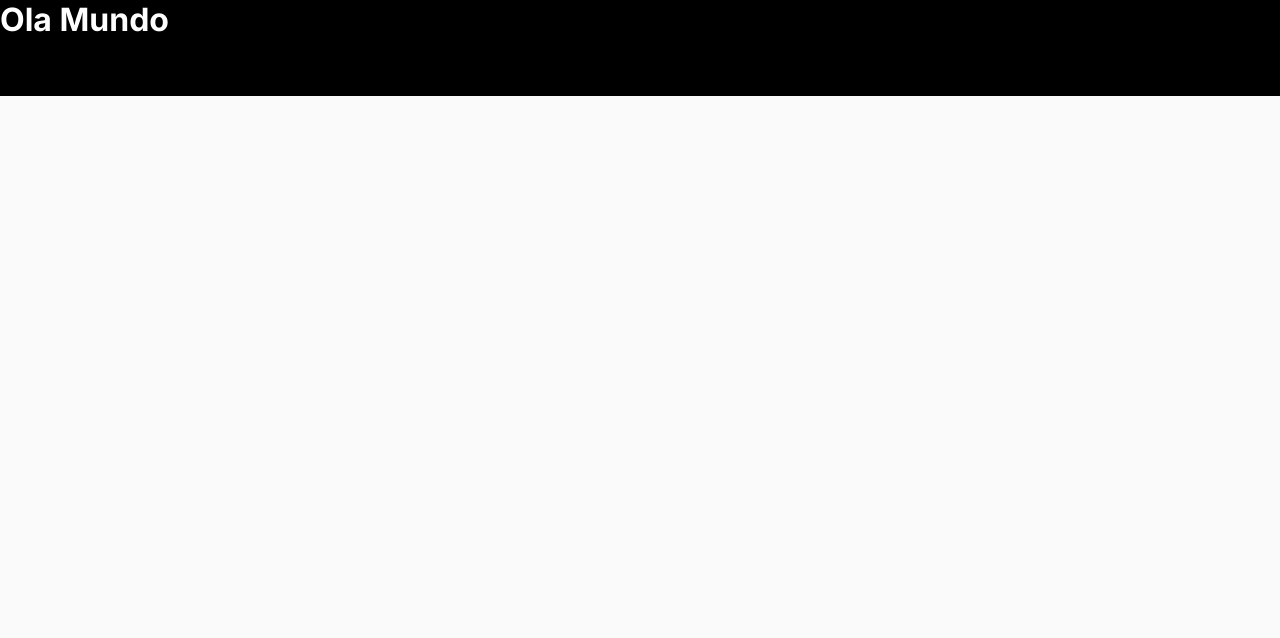
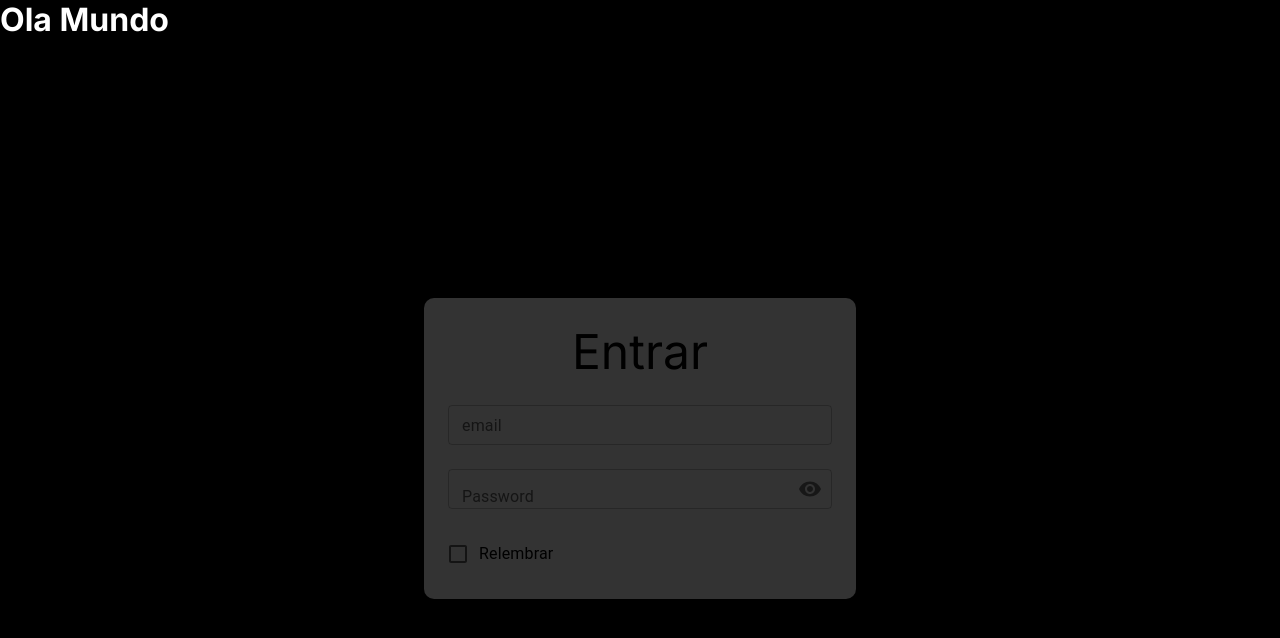
Before and after one commit to ggriffinxd/Terra-Manager, a React (Vite) app: page / in a window 1280 px wide. Shown: the top 638 px of the page. Built offline with nearby package versions, Linux system fonts and the light colour scheme.

Commit message:
feat: add form login

```diff
--- a/src/pages/Login/Login.tsx
+++ b/src/pages/Login/Login.tsx
@@ -1,14 +1,51 @@
+import React from "react";
 import * as S from "./styles";
-import TextField from '@mui/material/TextField';
+import { TextField, Checkbox, FormControlLabel, FormControl, InputLabel, OutlinedInput, InputAdornment, IconButton } from '@mui/material';
+import { Visibility, VisibilityOff } from "@mui/icons-material";
 
 function Login() {
+
+  const [showPassword, setShowPassword] = React.useState(false);
+
+  const handleClickShowPassword = () => setShowPassword((show) => !show);
+
+  const handleMouseDownPassword = (event: React.MouseEvent<HTMLButtonElement>) => {
+    event.preventDefault();
+  };
+
   return (
     <>
-      <S.LoginContainer>
+      <S.Container>
         <S.LoginForm>
-
+          <S.Title>Entrar</S.Title>
+          <TextField style={{ borderColor: "#fffff" }} size="small" fullWidth label="email" id="email" />
+          <FormControl fullWidth variant="outlined">
+            <InputLabel htmlFor="outlined-adornment-password">Password</InputLabel>
+            <OutlinedInput
+            style={{ display: "flex", justifyContent: "center" }}
+              size="small"
+              id="outlined-adornment-password"
+              type={showPassword ? 'text' : 'password'}
+              endAdornment={
+                <InputAdornment position="end">
+                  <IconButton
+                    aria-label="toggle password visibility"
+                    onClick={handleClickShowPassword}
+                    onMouseDown={handleMouseDownPassword}
+                    edge="end"
+                  >
+                    {showPassword ? <VisibilityOff /> : <Visibility />}
+                  </IconButton>
+                </InputAdornment>
+              }
+              label="Password"
+            />
+          </FormControl>
+          <S.CheckboxContainer>
+            <FormControlLabel control={<Checkbox />} label="Relembrar" />
+          </S.CheckboxContainer>
         </S.LoginForm>
-      </S.LoginContainer>
+      </S.Container>
     </>
   );
 }
--- a/src/pages/Login/styles.ts
+++ b/src/pages/Login/styles.ts
@@ -1,14 +1,121 @@
 import styled from "styled-components";
 
-export const LoginContainer = styled.div`
-  background-color: ${(props) => props.theme.colors.primary};
+
+export const Container = styled.div`
   display: flex;
+  flex-direction: column;
   justify-content: center;
   align-items: center;
-  min-height: 70vh;
-  background-color: #fafafa;
+  min-height: 88vh;
+  background-size: cover;
+  background-color: black;
 `;
 
 export const LoginForm = styled.div`
-  background-color: #fff;
+  display: flex;
+  flex-direction: column;
+  backdrop-filter: blur(10px);
+  width: 65vw;
+  max-width: 400px;
+  border-radius: 10px;
+  background-color: ${(props) => props.theme.colorsBase.gray2};
+  padding: 24px;
+  box-shadow: 0 4px 9px -4px rgba(0, 0, 0, 0.25);
+  gap: 24px;
+
+  @media (min-width: 640px) {
+    width: 55vw;
+  }
+
+  @media (min-width: 768px) {
+    width: 45vw;
+  }
+
+  @media (min-width: 1024px) {
+    width: 30vw;
+  }
 `;
+
+export const Title = styled.h1`
+  display: flex;
+  justify-content: center;
+  font-size: 48px;
+  font-weight: 400;
+`;
+
+export const TabsContainer = styled.div`
+  display: flex;
+  width: 100vw;
+  justify-content: flex-end;
+  margin-right: 20px;
+  align-items: flex-start;
+`;
+
+export const Form = styled.form`
+  display: flex;
+  flex-direction: column;
+`;
+
+export const CheckboxContainer = styled.div`
+  display: flex;
+  justify-content: start;
+  align-items: center;
+  .p {
+    font-style: normal;
+  }
+`;
+
+export const RememberMeLabel = styled.label`
+  display: inline-block;
+  padding-left: 8px;
+  cursor: pointer;
+`;
+
+export const ForgotPasswordLink = styled.a`
+  color: #007bff;
+  transition: color 0.15s ease-in-out;
+  &:hover,
+  &:focus {
+    color: #0056b3;
+  }
+`;
+
+export const SubmitButton = styled.button`
+  display: block;
+  width: 100%;
+  border-radius: 8px;
+  background-color: #007bff;
+  padding: 12px;
+  font-size: 12px;
+  font-weight: 500;
+  text-transform: uppercase;
+  color: white;
+  box-shadow: 0 4px 9px -4px rgba(59, 113, 202, 0.25);
+  transition: background-color 0.15s ease-in-out, box-shadow 0.15s ease-in-out;
+
+  &:hover,
+  &:focus {
+    background-color: #0056b3;
+    box-shadow: 0 8px 9px -4px rgba(59, 113, 202, 0.3),
+      0 4px 18px 0 rgba(59, 113, 202, 0.2);
+  }
+
+  &:active {
+    background-color: #004494;
+    box-shadow: 0 8px 9px -4px rgba(59, 113, 202, 0.3),
+      0 4px 18px 0 rgba(59, 113, 202, 0.2);
+  }
+`;
+
+export const RegisterLink = styled.a`
+  display: block;
+  margin-top: 24px;
+  text-align: center;
+  color: #007bff;
+  transition: color 0.15s ease-in-out;
+
+  &:hover,
+  &:focus {
+    color: #0056b3;
+  }
+`;
```
